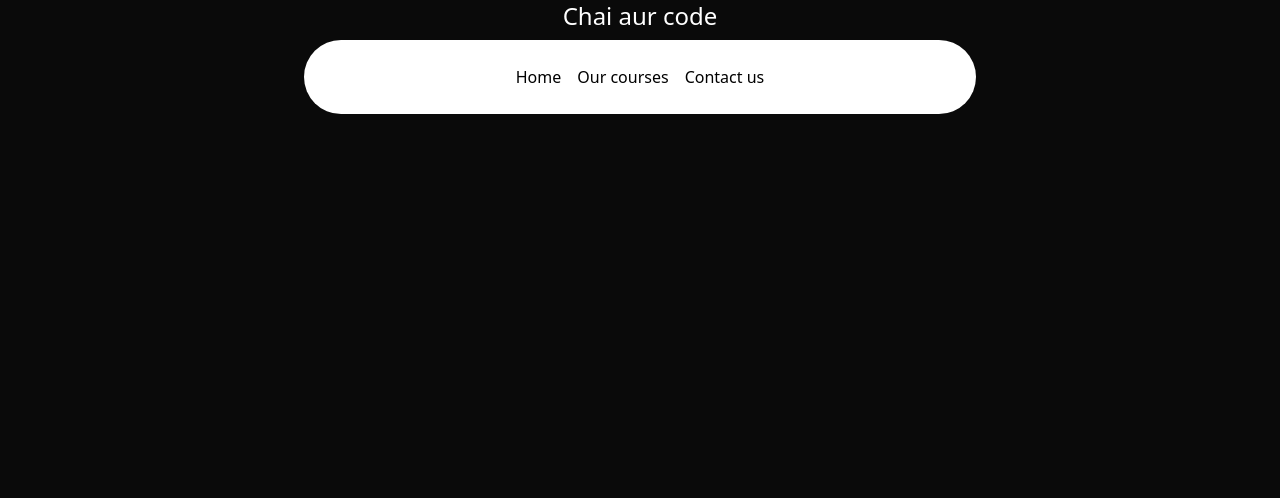
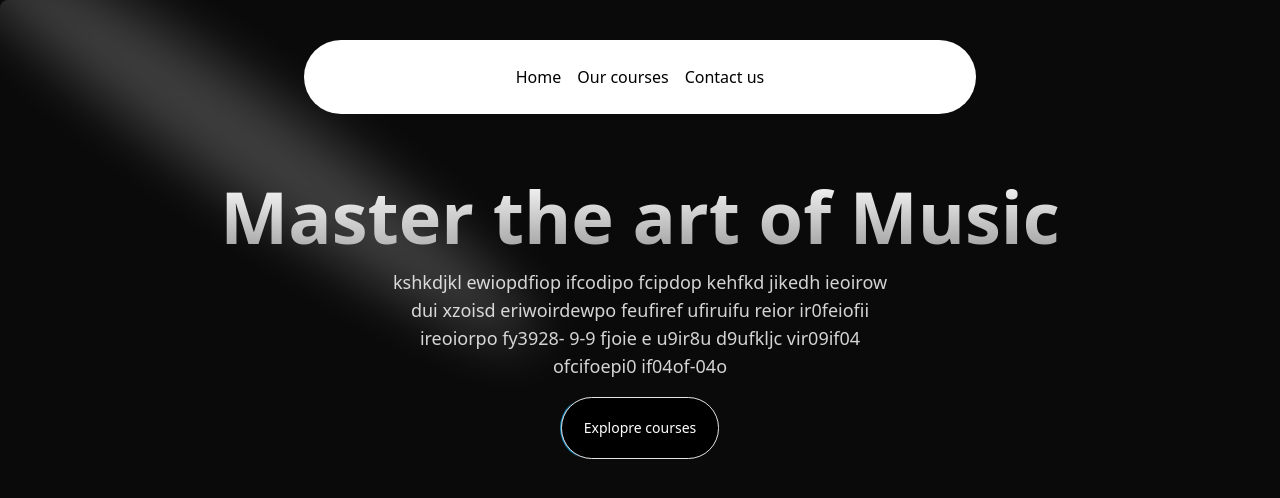
Before and after one commit to sumits167/NextjsMusic, a Next.js app: page / in a window 1280 px wide. Shown: the top 498 px of the page. Built offline with nearby package versions, Linux system fonts and the light colour scheme.

Commit message:
add hero section

```diff
--- a/app/globals.css
+++ b/app/globals.css
@@ -44,6 +44,7 @@
   --radius-2xl: calc(var(--radius) + 8px);
   --radius-3xl: calc(var(--radius) + 12px);
   --radius-4xl: calc(var(--radius) + 16px);
+  --animate-spotlight: spotlight 2s ease 0.75s 1 forwards;
 }
 
 :root {
@@ -123,3 +124,14 @@
     @apply bg-background text-foreground;
   }
 }
+
+@keyframes spotlight {
+  0% {
+    opacity: 0;
+    transform: translate(-72%, -62%) scale(0.5);
+  }
+  100% {
+    opacity: 1;
+    transform: translate(-50%, -40%) scale(1);
+  }
+}
--- a/app/page.tsx
+++ b/app/page.tsx
@@ -1,9 +1,9 @@
+import HeroSection from "@/components/HeroSection";
 
 export default function Home() {
   return (
     <main className="min-h-screen bg-black/[0.96] antialiased bg-grid-white/[0.02]">
-          <h1 className="text-2xl text-center text-white">Chai aur code</h1>
-
+          <HeroSection/>
     </main>
 
   );
--- /dev/null
+++ b/components/HeroSection.tsx
@@ -0,0 +1,48 @@
+"use client";
+import { Link } from 'lucide-react'
+import React from "react";
+import { cn } from "@/lib/utils";
+import { Spotlight } from "./ui/spotlight";
+import { Button } from "./ui/moving-border";
+
+function HeroSection() {
+  return (
+    <div
+    className='text-white h-auto md:h-[40rem]  w-full rounded-md flex flex-col items-center justify-center relative overflow-hidden
+    mx-auto py-10 md:py-0'
+
+
+
+    >
+
+
+
+        <div className='p-4 relative z-10 w-full text-center'>
+             <Spotlight
+        className="-top-40 left-0 md:-top-20 md:left-60"
+        fill="white"
+      />
+    <h1 className="mt-20 md:mt-0 text-4xl md:text-7xl font-bold bg-clip-text text-transparent bg-gradient-to-b from-neutral-50 to-neutral-400">Master the art of Music</h1>
+    <p className="mt-4 font-normal text-base md:text-lg text-neutral-300 max-w-lg mx-auto">
+        kshkdjkl ewiopdfiop ifcodipo fcipdop kehfkd
+        jikedh ieoirow dui xzoisd eriwoirdewpo feufiref
+        ufiruifu reior ir0feiofii ireoiorpo fy3928- 9-9 fjoie
+        e u9ir8u d9ufkljc vir09if04 ofcifoepi0 if04of-04o
+    </p>
+    <div className='mt-4'>
+        {/* <Link href={"/courses"}> */}
+         <Button
+        borderRadius='2rem'
+        className="bg-black dark:bg-slate-900 text-white dark:text-white border-neutral-200 dark:border-slate-800 "
+        >Explopre courses</Button>
+        {/* </Link> */}
+    </div>
+
+
+        </div>
+
+    </div>
+  )
+}
+
+export default HeroSection
--- /dev/null
+++ b/components/ui/moving-border.tsx
@@ -0,0 +1,139 @@
+"use client";
+import React from "react";
+import {
+  motion,
+  useAnimationFrame,
+  useMotionTemplate,
+  useMotionValue,
+  useTransform,
+} from "motion/react";
+import { useRef } from "react";
+import { cn } from "@/lib/utils";
+
+export function Button({
+  borderRadius = "1.75rem",
+  children,
+  as: Component = "button",
+  containerClassName,
+  borderClassName,
+  duration,
+  className,
+  ...otherProps
+}: {
+  borderRadius?: string;
+  children: React.ReactNode;
+  as?: any;
+  containerClassName?: string;
+  borderClassName?: string;
+  duration?: number;
+  className?: string;
+  [key: string]: any;
+}) {
+  return (
+    <Component
+      className={cn(
+        "relative h-16 w-40 overflow-hidden bg-transparent p-[1px] text-xl",
+        containerClassName,
+      )}
+      style={{
+        borderRadius: borderRadius,
+      }}
+      {...otherProps}
+    >
+      <div
+        className="absolute inset-0"
+        style={{ borderRadius: `calc(${borderRadius} * 0.96)` }}
+      >
+        <MovingBorder duration={duration} rx="30%" ry="30%">
+          <div
+            className={cn(
+              "h-20 w-20 bg-[radial-gradient(#0ea5e9_40%,transparent_60%)] opacity-[0.8]",
+              borderClassName,
+            )}
+          />
+        </MovingBorder>
+      </div>
+
+      <div
+        className={cn(
+          "relative flex h-full w-full items-center justify-center border border-slate-800 bg-slate-900/[0.8] text-sm text-white antialiased backdrop-blur-xl",
+          className,
+        )}
+        style={{
+          borderRadius: `calc(${borderRadius} * 0.96)`,
+        }}
+      >
+        {children}
+      </div>
+    </Component>
+  );
+}
+
+export const MovingBorder = ({
+  children,
+  duration = 3000,
+  rx,
+  ry,
+  ...otherProps
+}: {
+  children: React.ReactNode;
+  duration?: number;
+  rx?: string;
+  ry?: string;
+  [key: string]: any;
+}) => {
+  const pathRef = useRef<any>();
+  const progress = useMotionValue<number>(0);
+
+  useAnimationFrame((time) => {
+    const length = pathRef.current?.getTotalLength();
+    if (length) {
+      const pxPerMillisecond = length / duration;
+      progress.set((time * pxPerMillisecond) % length);
+    }
+  });
+
+  const x = useTransform(
+    progress,
+    (val) => pathRef.current?.getPointAtLength(val).x,
+  );
+  const y = useTransform(
+    progress,
+    (val) => pathRef.current?.getPointAtLength(val).y,
+  );
+
+  const transform = useMotionTemplate`translateX(${x}px) translateY(${y}px) translateX(-50%) translateY(-50%)`;
+
+  return (
+    <>
+      <svg
+        xmlns="http://www.w3.org/2000/svg"
+        preserveAspectRatio="none"
+        className="absolute h-full w-full"
+        width="100%"
+        height="100%"
+        {...otherProps}
+      >
+        <rect
+          fill="none"
+          width="100%"
+          height="100%"
+          rx={rx}
+          ry={ry}
+          ref={pathRef}
+        />
+      </svg>
+      <motion.div
+        style={{
+          position: "absolute",
+          top: 0,
+          left: 0,
+          display: "inline-block",
+          transform,
+        }}
+      >
+        {children}
+      </motion.div>
+    </>
+  );
+};
--- /dev/null
+++ b/components/ui/spotlight.tsx
@@ -0,0 +1,56 @@
+import React from "react";
+import { cn } from "@/lib/utils";
+
+type SpotlightProps = {
+  className?: string;
+  fill?: string;
+};
+
+export const Spotlight = ({ className, fill }: SpotlightProps) => {
+  return (
+    <svg
+      className={cn(
+        "animate-spotlight pointer-events-none absolute z-[1]  h-[169%] w-[138%] lg:w-[84%] opacity-0",
+        className
+      )}
+      xmlns="http://www.w3.org/2000/svg"
+      viewBox="0 0 3787 2842"
+      fill="none"
+    >
+      <g filter="url(#filter)">
+        <ellipse
+          cx="1924.71"
+          cy="273.501"
+          rx="1924.71"
+          ry="273.501"
+          transform="matrix(-0.822377 -0.568943 -0.568943 0.822377 3631.88 2291.09)"
+          fill={fill || "white"}
+          fillOpacity="0.21"
+        ></ellipse>
+      </g>
+      <defs>
+        <filter
+          id="filter"
+          x="0.860352"
+          y="0.838989"
+          width="3785.16"
+          height="2840.26"
+          filterUnits="userSpaceOnUse"
+          colorInterpolationFilters="sRGB"
+        >
+          <feFlood floodOpacity="0" result="BackgroundImageFix"></feFlood>
+          <feBlend
+            mode="normal"
+            in="SourceGraphic"
+            in2="BackgroundImageFix"
+            result="shape"
+          ></feBlend>
+          <feGaussianBlur
+            stdDeviation="151"
+            result="effect1_foregroundBlur_1065_8"
+          ></feGaussianBlur>
+        </filter>
+      </defs>
+    </svg>
+  );
+};
```
